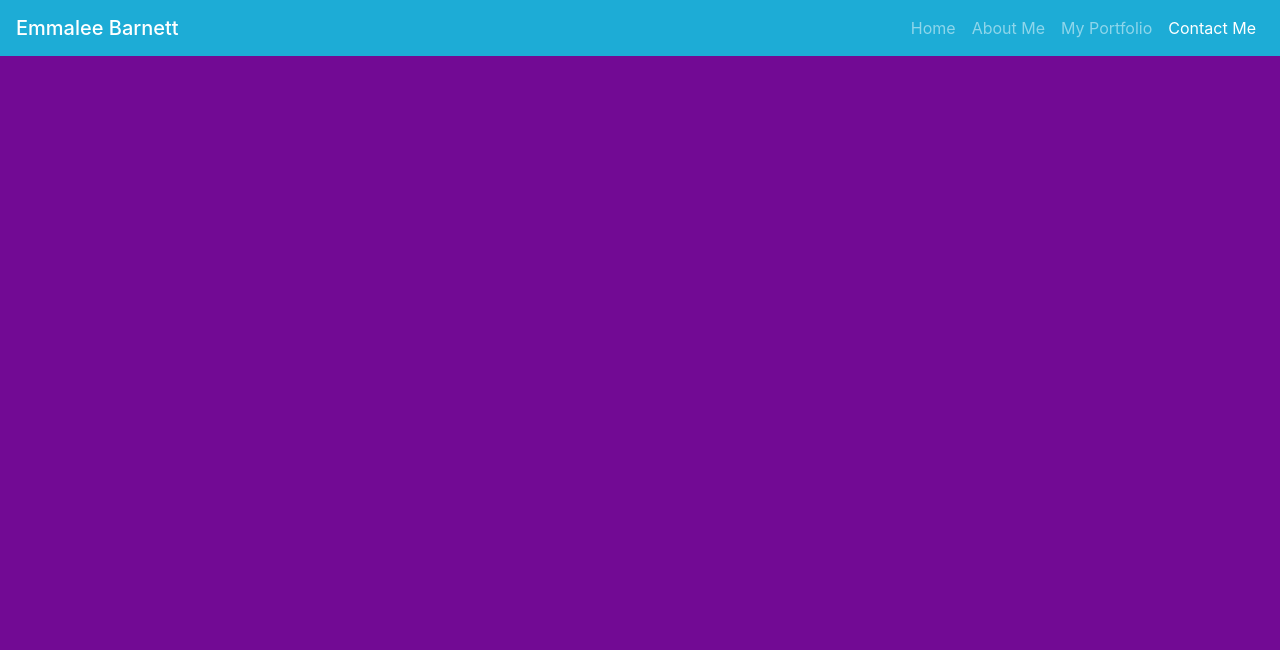
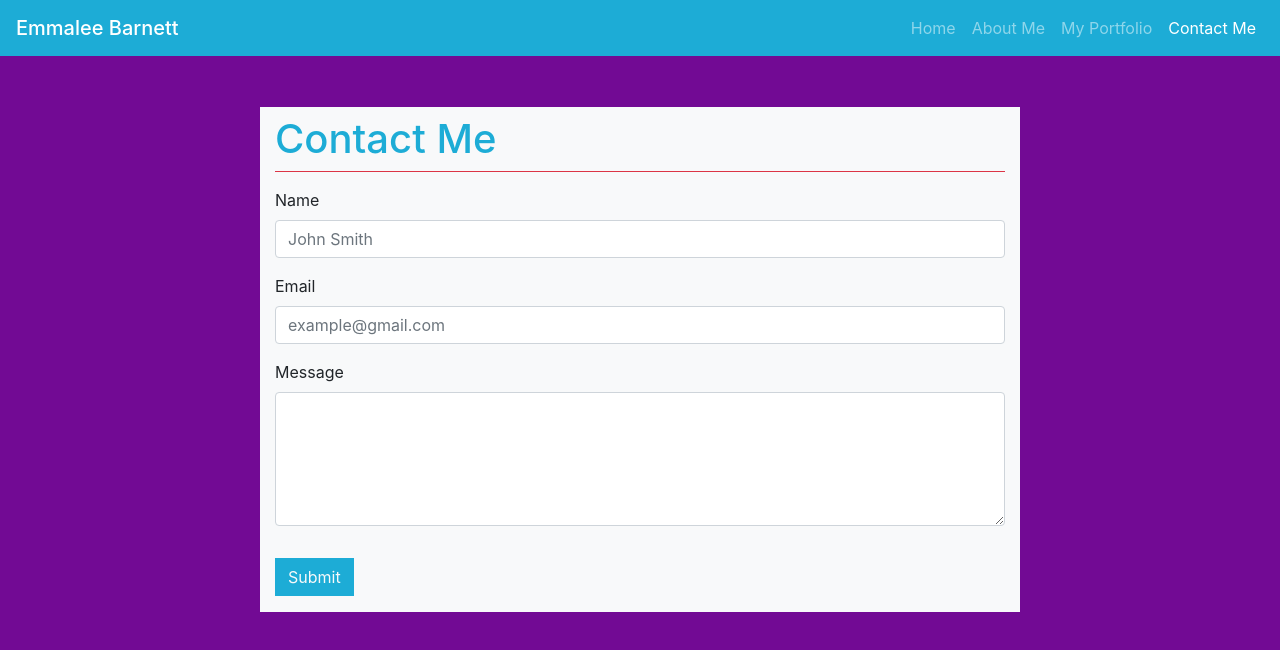
Before and after one commit to Emmerz6949/emma-b-the-web-d, a plain HTML site: page contact.html in a window 1280 px wide. Drawn offline with nearby package versions, Linux system fonts and the light colour scheme.

Commit message:
added the cerulean class, added sections, divs, and forms to contact.html to create the contact form, and added stylings to style.css

```diff
--- a/contact.html
+++ b/contact.html
@@ -12,7 +12,7 @@
     </head>
     <body>
         <head>
-            <nav class="navbar navbar-expand-lg navbar-dark">
+            <nav class="navbar navbar-expand-lg navbar-dark cerulean">
                 <h1 class="navbar-brand mb-0">Emmalee Barnett</h1>
                 <button class="navbar-toggler" type="button" data-toggle="collapse" data-target="#navbarTogglerDemo02" aria-controls="navbarTogglerDemo02" aria-expanded="false" aria-label="Toggle navigation">
                     <span class="navbar-toggler-icon"></span>
@@ -35,6 +35,45 @@
                 </div>
             </nav>
         </head>
+        <main class="container">
+            <section class="row justify-content-md-center">
+                <div class="col-md-8 ceruleanText bg-light">
+                    <h1 class=" border-bottom border-danger py-2">Contact Me</h1>
+                </div>
+            </section>
+            <section class="row justify-content-md-center">
+                <div class="col-md-8 bg-light py-2">
+                    <form>
+                        <label for="name" class="">Name</label>
+                        <input class="form-control" type="text" placeholder="John Smith" id="name">
+                    </form>
+                </div>
+            </section>
+            <section class="row justify-content-md-center">
+                <div class="col-md-8 bg-light py-2">
+                    <form>
+                        <label for="address" class="">Email</label>
+                        <input class="form-control" type="email" placeholder="example@gmail.com" id="address">
+                    </form>
+                </div>
+            </section>
+            <section class="row justify-content-md-center">
+                <div class="col-md-8 bg-light py-2">
+                    <form>
+                        <label for="message" class="">Message</label>
+                        <textarea class="form-control" id="message" rows="5"></textarea>
+                    </form>
+                </div>
+            </section>
+            <section class="row justify-content-md-center">
+                <div class="col-md-8 bg-light">
+                    <form>
+                        <button type="submit" class="btn cerulean text-light mt-4 mb-3 rounded-0">Submit</button>
+                    </form>
+                </div>
+            </section>
+        </main>
+
 
         <script src="https://code.jquery.com/jquery-3.5.1.min.js"></script>
         <script src="https://cdn.jsdelivr.net/npm/popper.js@1.16.0/dist/umd/popper.min.js" integrity="sha384-Q6E9RHvbIyZFJoft+2mJbHaEWldlvI9IOYy5n3zV9zzTtmI3UksdQRVvoxMfooAo" crossorigin="anonymous"></script>
--- a/style.css
+++ b/style.css
@@ -2,10 +2,34 @@ body {
     background-color: #720A94;
 }
 
-head, nav {
+.cerulean {
     background-color: #1DACD6;
+}
+
+.ceruleanText {
+    color: #1DACD6;
+}
+
+button:hover, li:hover {
+    background-color: #168fb4;
 }
 
 .card {
     margin-top: 10vw;
 }
+
+@media screen and (max-width: 800px) {
+    .card {
+        width: 75% !important;
+    }
+}
+
+.container {
+    margin-top: 4vw;
+}
+
+@media screen and (max-width: 600px) {
+    .container {
+        margin-top: 10vw;
+    }
+}
```
Also changed, not shown: about.html (+2 -1 lines), index.html (+1 -1 lines), portfolio.html (+2 -1 lines).
